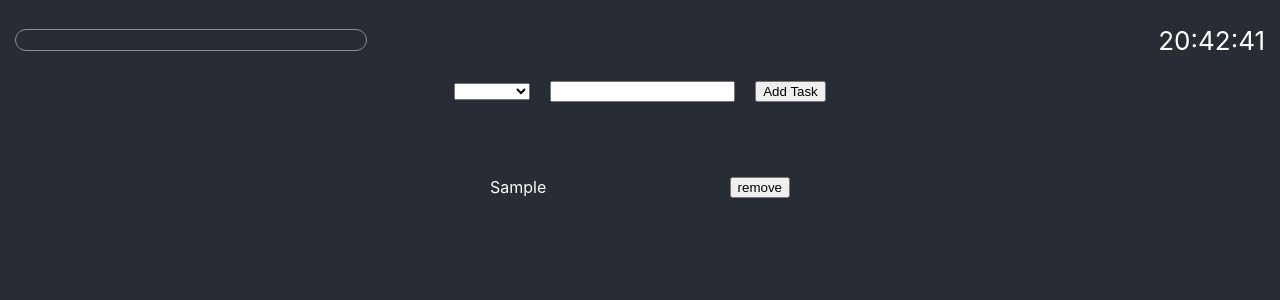
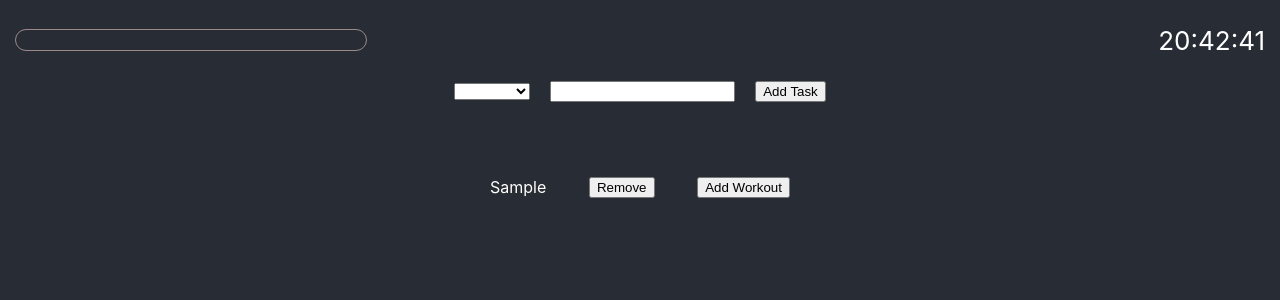
Before and after one commit to jessefuterman/SwoleUp, a React (Create React App) app: page / in a window 1280 px wide. Both pictures are taken after typing "Sample" into the empty fields and a click on the button "Add Task". Shown: the top 300 px of the page. Built offline with nearby package versions, Linux system fonts and the light colour scheme.

Commit message:
july 5 some props issues

```diff
--- a/src/component/Input.js
+++ b/src/component/Input.js
@@ -17,7 +17,7 @@ class Input extends Component {
         ],
         Chest: [
           "Benchpress",
-          "Chest Fly",
+          "Chest-Fly-Press",
           "Incline Chest Press",
           "Decline Chest Press"
         ],
@@ -30,8 +30,8 @@ class Input extends Component {
         ],
         Tricep: [
           "Skull Crushers",
-          "French Press",
-          "Tricep Press",
+          "French Press ",
+          "Tricep Press ",
           "Rope Tricep Pushdown"
         ],
         Back: [
@@ -164,6 +164,7 @@ class Input extends Component {
     );
   };
 
+
   render() {
     return (
       <div>
--- a/src/component/List.js
+++ b/src/component/List.js
@@ -7,7 +7,8 @@ class List extends Component {
     super(props);
     this.state = {
       items: [],
-      list: this.props.greeting
+      list: this.props.greeting,
+      percentage: 0
     };
     console.log(this.state.date, "the state");
   }
@@ -22,8 +23,20 @@ class List extends Component {
               this.handleDelete(x);
             }}
           >
-            remove
+            Remove
           </button>
+
+          <button onClick={() => {
+            this.handleSubmit(x)
+           }}
+           >
+           Add Workout
+
+           </button>
+
+
+
+
         </li>
       ));
       return mapOne;
@@ -43,10 +56,18 @@ class List extends Component {
     this.props.pass(del);
   };
 
+  handleSubmit = () => {
+  console.log("does it work jerk?!")
+  let add = 5
+  this.setState({ percentage: add });
+  this.props.juice(add);
+  }
+
   render() {
     return (
       <div className="task-list">
         <ul>{this.lify()}</ul>
+
       </div>
     );
   }
--- a/src/component/ProgressBarExample.js
+++ b/src/component/ProgressBarExample.js
@@ -1,4 +1,5 @@
 import React, { Component } from "react";
+import List from "./List"
 
 class ProgressBarExample extends Component {
   constructor(props) {
@@ -11,14 +12,31 @@ class ProgressBarExample extends Component {
   ProgressBar = () => {
     return (
       <div className="progress-bar">
-        <this.Filler percentage={this.state.percentage}> </this.Filler>
+        <this.Filler percentage={this.state.percentage}>  </this.Filler>
       </div>
     );
   };
 
   Filler = () => {
+
+
     return <div className="filler" style={{ width:`${this.state.percentage}%` }} />;
   };
+
+
+JuiceFill = () => {
+
+
+
+}
+
+
+
+
+
+
+
+
 
 
 
```
